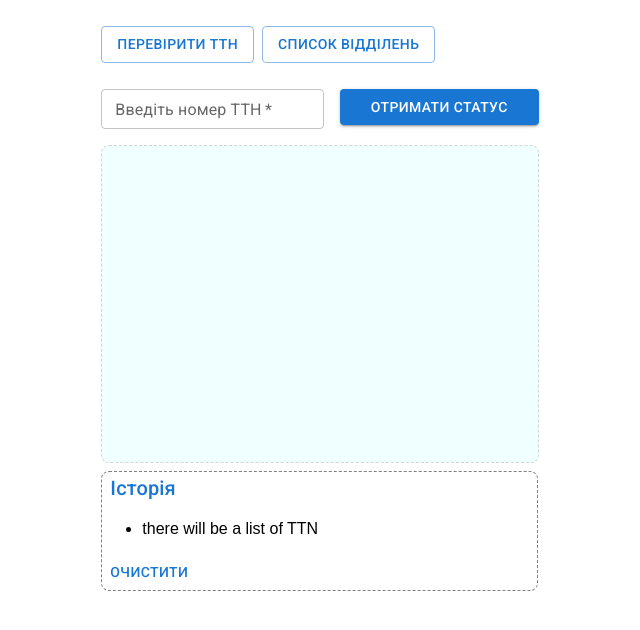
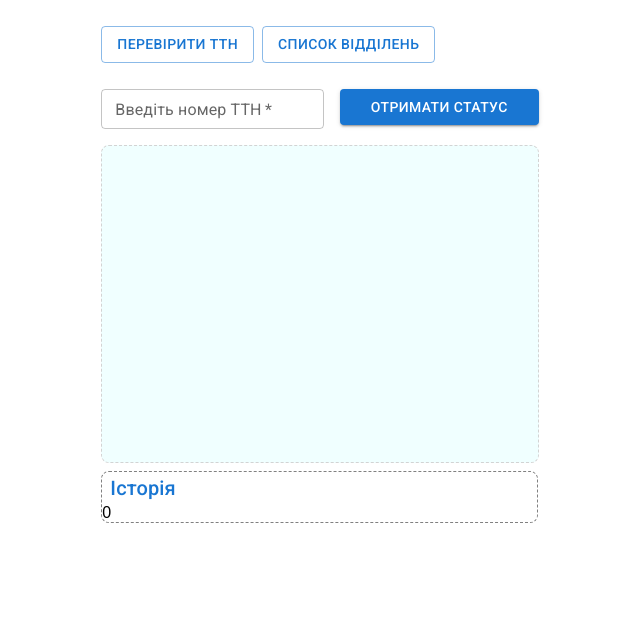
Before and after one commit to Zhenya-Plyasova/SameITApp, a React (Create React App) app: page / in a window 1280 px wide. Shown: the top 630 px of the page, without its empty margins (320-960 px from the left). Built offline with nearby package versions, Linux system fonts and the light colour scheme.

Commit message:
list of ttn is implemented

```diff
--- a/src/components/CheckTTN/CheckTTN.jsx
+++ b/src/components/CheckTTN/CheckTTN.jsx
@@ -10,15 +10,20 @@ export default function CheckTTN() {
   const [declarationStatus, setDeclarationStatus] = useState({});
   const [searchParams] = useSearchParams();
   const [error, setError] = useState('');
+  const [ttnList, setTtnList] = useState(() => {
+    return JSON.parse(localStorage.getItem('ttnList')) ?? [];
+  });
   const [isLoading, setIsLoading] = useState(false);
   const TtnQuery = searchParams.get('query') ?? '';
 
   useEffect(() => {
     const fetchTrackingData = async TtnQuery => {
-        try {
+      try {
         setIsLoading(true);
+        if (!ttnList.includes(TtnQuery)) {
+          setTtnList(prevTtnList => [...prevTtnList, TtnQuery]);
+        }
         const response = await getTrackingStatus(TtnQuery);
-        console.log(response.data.data[0]);
         setDeclarationStatus(response.data.data[0]);
       } catch (error) {
         setError(error.message);
@@ -27,7 +32,19 @@ export default function CheckTTN() {
       }
     };
     TtnQuery && fetchTrackingData(TtnQuery);
+    // eslint-disable-next-line
   }, [TtnQuery]);
+
+      useEffect(() => {
+        ttnList.length !== 0 &&
+          localStorage.setItem('ttnList', JSON.stringify(ttnList));
+      }, [ttnList]);
+
+    const removeTtnList = () => {
+        localStorage.removeItem('ttnList');
+        setTtnList([]);
+    };
+
   return (
     <>
       <Box>
@@ -38,8 +55,8 @@ export default function CheckTTN() {
         />
       </Box>
       {error && <p>Something went wrong...</p>}
-        <TtnStatus data={declarationStatus} isLoading={isLoading} />
-      <HistoryBlock />
+      <TtnStatus data={declarationStatus} isLoading={isLoading} />
+      <HistoryBlock ttnList={ttnList} onClick={removeTtnList} />
     </>
   );
 }
--- a/src/components/History/History.jsx
+++ b/src/components/History/History.jsx
@@ -3,7 +3,7 @@ import Button from '@mui/material/Button';
 import { Typography } from '@mui/material';
 import { TtnList } from 'components/TtnList';
 
-export default function HistoryBlock() {
+export default function HistoryBlock({ ttnList, onClick }) {
   return (
     <Box
       sx={{
@@ -13,12 +13,15 @@ export default function HistoryBlock() {
         maxWidth: 435,
       }}
     >
-      <Typography variant="h6" color="primary"
-      sx={{ml:1}}>
+      <Typography variant="h6" color="primary" sx={{ ml: 1 }}>
         Історія
       </Typography>
-      <TtnList/>
-      <Button>Очистити</Button>
+      {ttnList.length && (
+        <>
+          <TtnList ttnList={ttnList} />
+          <Button onClick={onClick}>Очистити</Button>
+        </>
+      )}
     </Box>
   );
 }
--- a/src/components/SearchBar/SearchBar.jsx
+++ b/src/components/SearchBar/SearchBar.jsx
@@ -7,12 +7,11 @@ import Button from '@mui/material/Button';
 
 export default function SearchBar(props) {
   const [value, setValue] = useState('');
-  const [searchParams, setSearchParams] = useSearchParams();
-  const query = searchParams.get('query') ?? '';
+  const [, setSearchParams] = useSearchParams();
+  // const query = searchParams.get('query') ?? '';
   const numericExpression = /^\d{14}$/;
   const ukrainianLettersExpression = /^[А-Яа-яІіЇїЄєҐґ\s]*$/;
   const [isValid, setIsValid] = useState(true);
-  console.log(query);
 
   const updateQueryString = e => {
     e.preventDefault();
@@ -33,7 +32,6 @@ export default function SearchBar(props) {
     } else {
       setIsValid(false);
     }
-    console.log(query);
   };
 
   const handleChange = ({ target }) => {
@@ -63,7 +61,6 @@ export default function SearchBar(props) {
         label={props.label}
         variant="outlined"
         size="small"
-        // pattern={props.pattern}
         inputMode={props.pattern === 'numeric' ? 'numeric' : 'text'}
         required
         onChange={handleChange}
--- a/src/components/TtnList.jsx
+++ b/src/components/TtnList.jsx
@@ -1,7 +1,25 @@
-export const TtnList = () => {
-    return(
-        <ul>
-        <li>there will be a list of TTN</li>
-        </ul >
-    )
-}
+import * as React from 'react';
+import Box from '@mui/material/Box';
+import List from '@mui/material/List';
+import ListItem from '@mui/material/ListItem';
+import ListItemButton from '@mui/material/ListItemButton';
+// import ListItemIcon from '@mui/material/ListItemIcon';
+import ListItemText from '@mui/material/ListItemText';
+
+export const TtnList = ({ ttnList }) => {
+ return (
+    <Box sx={{ width: '100%', maxWidth: 360, bgcolor: 'background.paper' }}>
+      <nav aria-label="secondary mailbox folders">
+        <List>
+          {ttnList.map(ttnItem => (
+            <ListItem disablePadding key={ttnItem}>
+              <ListItemButton onClick={() => console.log(ttnItem)}>
+                <ListItemText primary={ttnItem} />
+              </ListItemButton>
+            </ListItem>
+          ))}
+        </List>
+      </nav>
+    </Box>
+  );
+};
```
